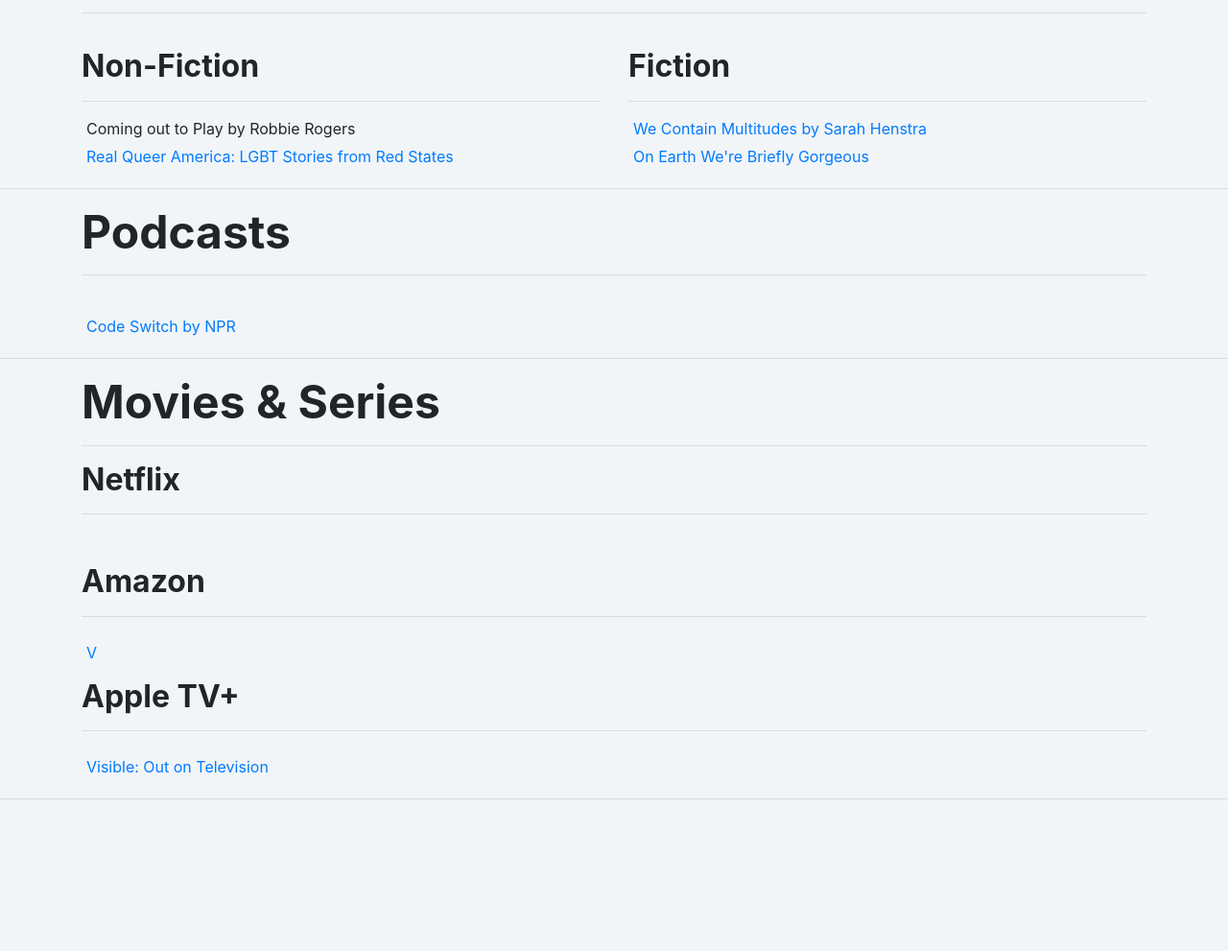
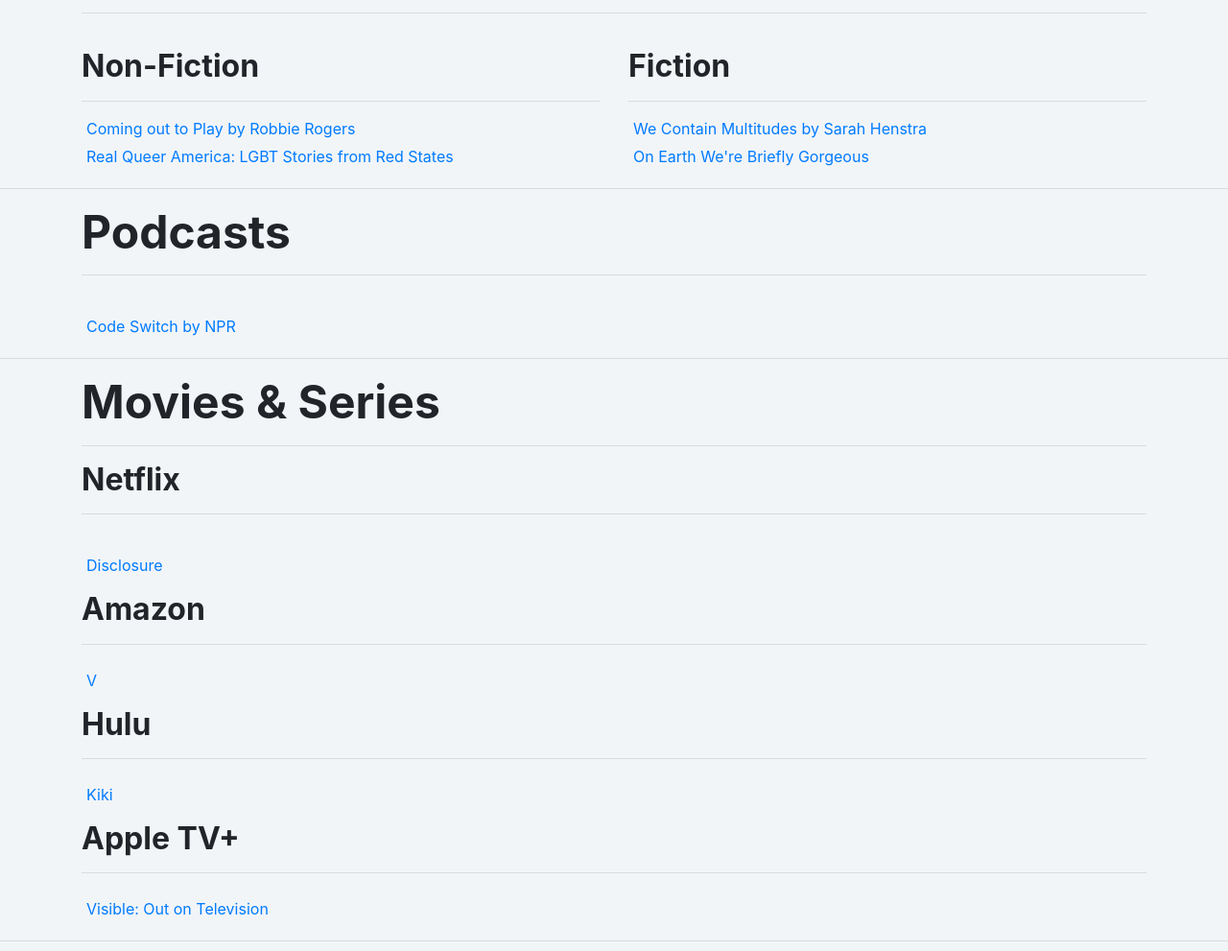
Before and after one commit to pkkemp/queer-resources, a plain HTML site: page index.html in a window 1280 px wide. Shown: the part 753-1744 px from the top of the page at 96% size. Before the commit the page ends 1602 px from the top, so only its background shows below. Drawn offline with Linux system fonts and the light colour scheme.

Commit message:
adding some resources

```diff
--- a/index.html
+++ b/index.html
@@ -40,7 +40,7 @@
                 <div class="col-md-6 committee">
                     <h2 style="font-size: 2em;font-weight: 700;">Non-Fiction</h2>
                     <hr>
-                    <p style="margin: 5px 5px;">Coming out to Play by Robbie Rogers</p>
+                    <p style="margin: 5px 5px;"><a href="https://www.goodreads.com/book/show/20893511-coming-out-to-play">Coming out to Play by Robbie Rogers</a></p>
                     <p style="margin: 5px 5px;"><a href="https://www.goodreads.com/book/show/40274696-real-queer-america">Real Queer America: LGBT Stories from Red States</a></p>
                     <p style="margin: 5px 5px;"></p>
                 </div>
@@ -78,7 +78,7 @@
             </div>
             <div class="row">
                 <div class="col-md-6 committee">
-                    <p style="margin: 5px 5px;"></p>
+                    <p style="margin: 5px 5px;"><a href="https://www.netflix.com/title/81284247">Disclosure</a></p>
                     <p style="margin: 5px 5px;"></p>
                     <p style="margin: 5px 5px;"></p>
                     <p style="margin: 5px 5px;"></p>
@@ -93,6 +93,18 @@
             <div class="row">
                 <div class="col-md-6 committee">
                     <p style="margin: 5px 5px;"><a href="https://tv.apple.com/us/show/visible-out-on-television/umc.cmc.1zkna505r4jre6fh7mjcncio0">V</a></p>
+                </div>
+                <div class="col-md-6 committee"></div>
+            </div>
+            <div class="row" style="margin-top: 10px;">
+                <div class="col">
+                    <h2 style="font-size: 2em;font-weight: 700;">Hulu</h2>
+                    <hr style="margin-bottom: 0px;">
+                </div>
+            </div>
+            <div class="row">
+                <div class="col-md-6 committee">
+                    <p style="margin: 5px 5px;"><a href="https://www.hulu.com/movie/kiki-97142e45-c687-4799-a23f-d2f509c7762d">Kiki</a></p>
                 </div>
                 <div class="col-md-6 committee"></div>
             </div>
```
